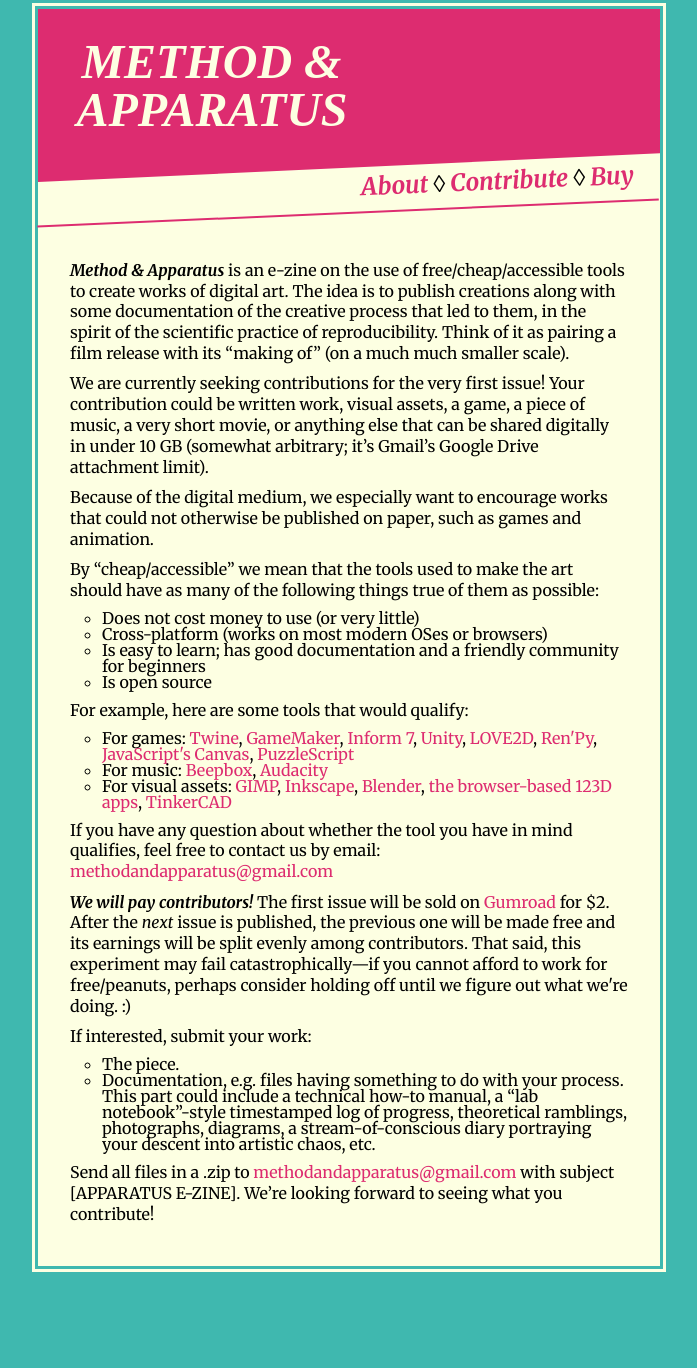
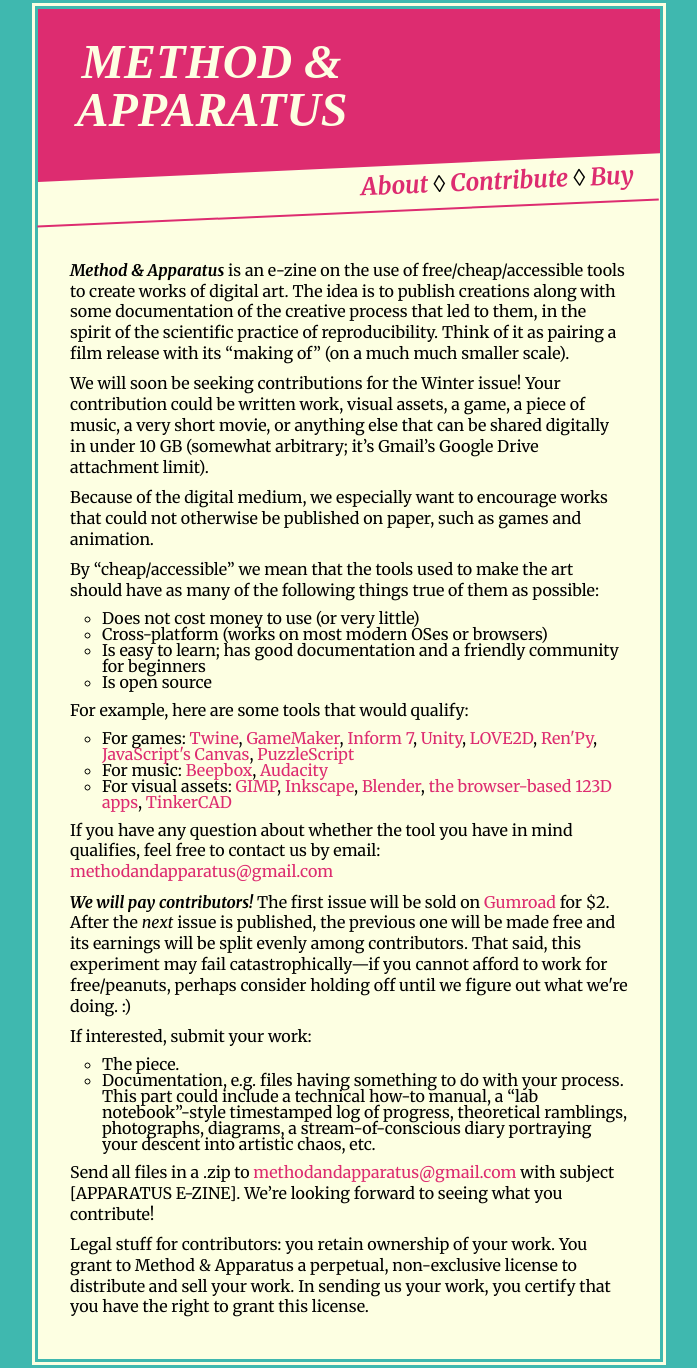
Before and after one commit to lealbaugh/methodandapparatus, a Jekyll site: the page built from cfc.html, in a window 1280 px wide. Shown: the whole page, without its empty margins (291-988 px from the left). Built offline with Jekyll 4.4.1, drawn with Linux system fonts in a browser that asks for light colours; some web fonts are replaced; Markdown is read by kramdown in place of the engine named in the settings; before the commit the page ends 1275 px from its top, so only the background shows below that.

Commit message:
Legal stuff for contributors

```diff
--- a/cfc.html
+++ b/cfc.html
@@ -6,7 +6,7 @@ layout: default
 	<b>Method & Apparatus</b> is an e-zine on the use of free/cheap/accessible tools to create works of digital art. The idea is to publish creations along with some documentation of the creative process that led to them, in the spirit of the scientific practice of reproducibility. Think of it as pairing a film release with its &ldquo;making of&rdquo; (on a much much smaller scale).
 </p>
 <p>
-	We are currently seeking contributions for the very first issue! Your contribution could be written work, visual assets, a game, a piece of music, a very short movie, or anything else that can be shared digitally in under 10 GB (somewhat arbitrary; it&#146;s Gmail&#146;s Google Drive attachment limit).
+	We will soon be seeking contributions for the Winter issue! Your contribution could be written work, visual assets, a game, a piece of music, a very short movie, or anything else that can be shared digitally in under 10 GB (somewhat arbitrary; it&#146;s Gmail&#146;s Google Drive attachment limit).
 </p>
 <p>
 	Because of the digital medium, we especially want to encourage works that could not otherwise be published on paper, such as games and animation.
@@ -61,3 +61,6 @@ layout: default
 <p>
 	Send all files in a .zip to <a href='m&#97;&#105;&#108;&#116;o&#58;&#109;&#101;&#37;&#55;4%6&#56;odand%61pparat&#117;s%40%67mail%&#50;E%&#54;3om'>&#109;e&#116;hodan&#100;&#97;pparatus&#64;gmail&#46;c&#111;m</a> with subject [APPARATUS E-ZINE].  We&#146;re looking forward to seeing what you contribute!
 </p>
+<p>
+	Legal stuff for contributors: you retain ownership of your work. You grant to Method & Apparatus a perpetual, non-exclusive license to distribute and sell your work. In sending us your work, you certify that you have the right to grant this license.
+</p>
```
